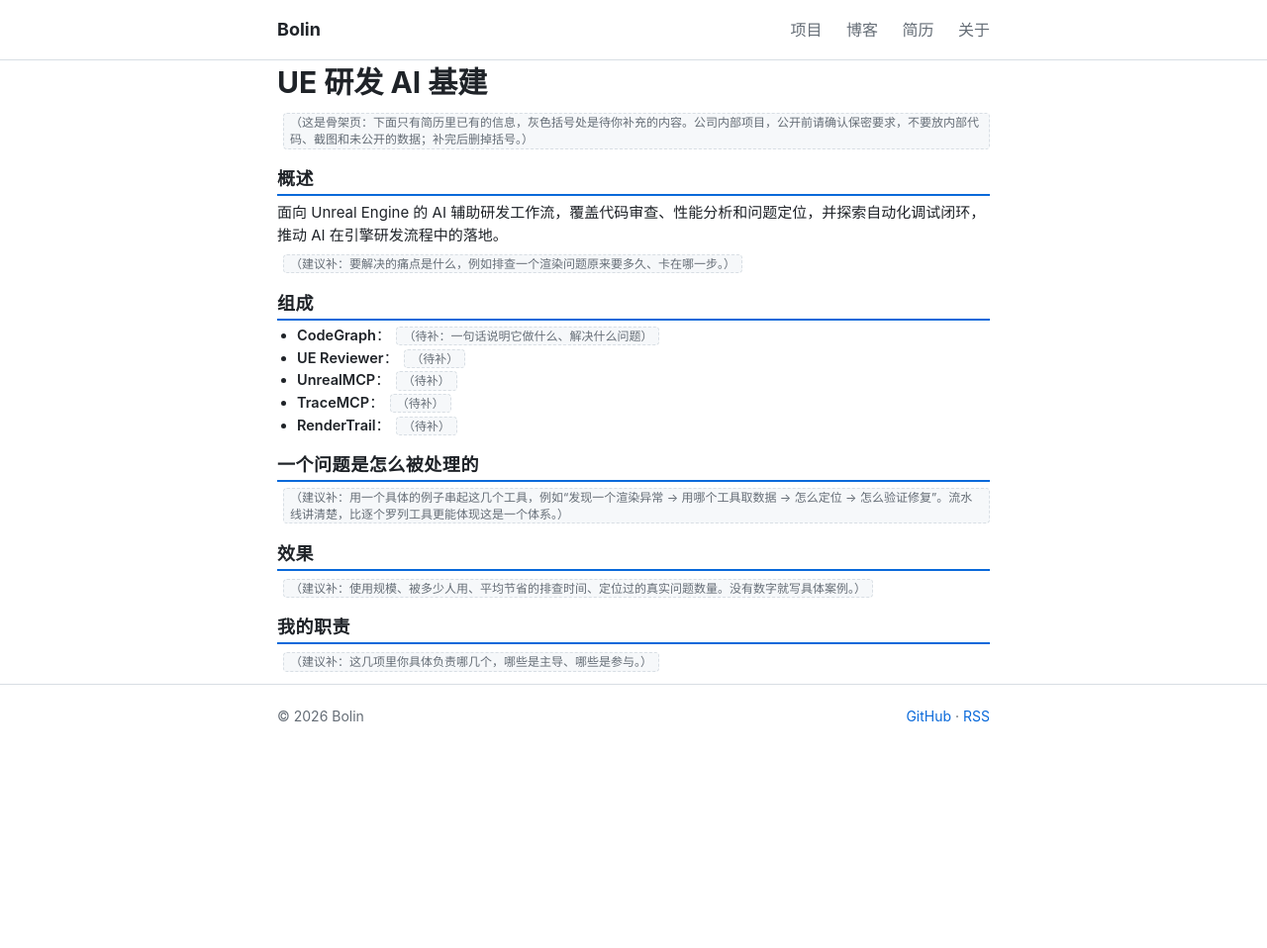
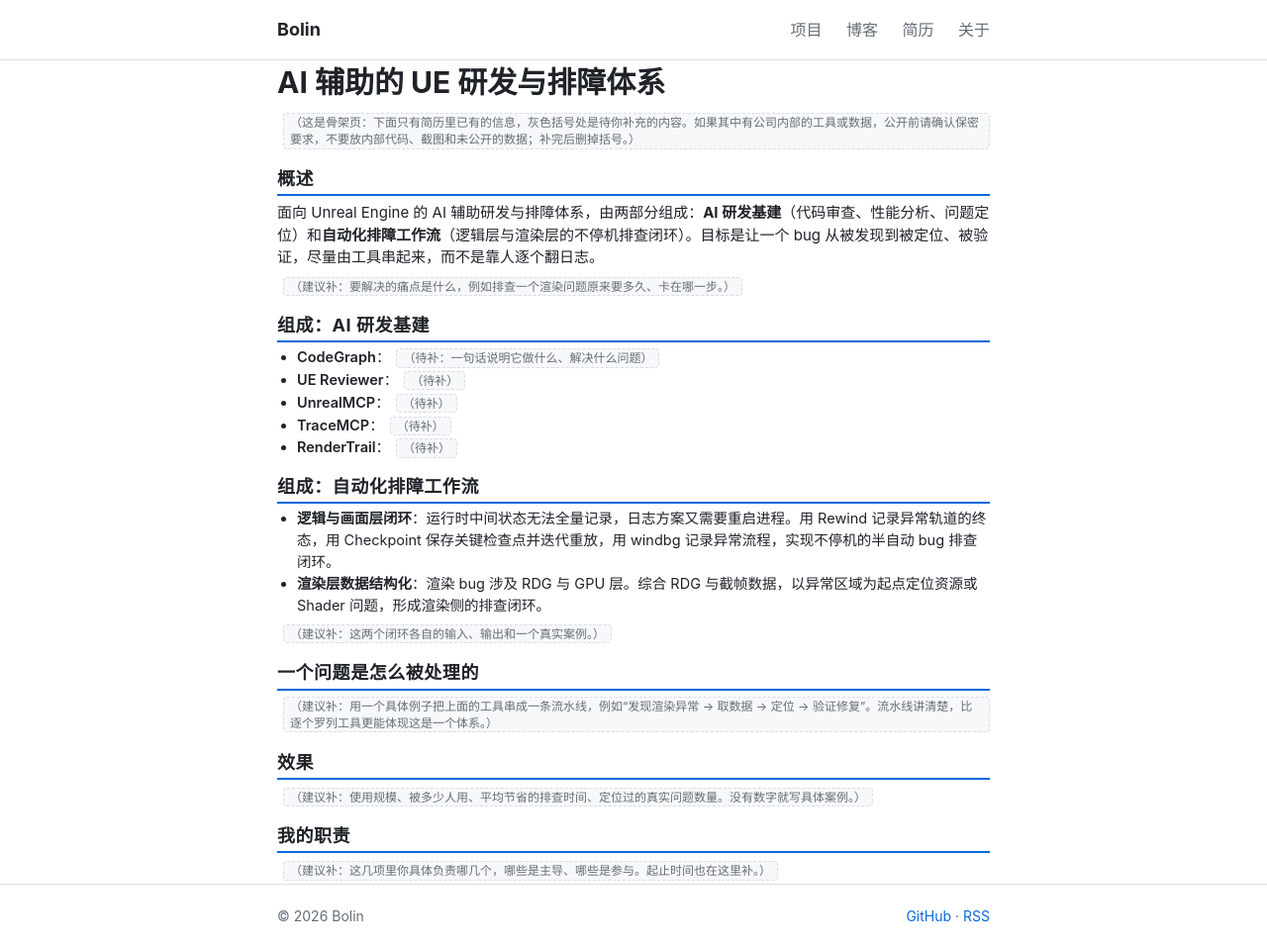
Before and after one commit to bolin12/bolin12.github.io, a Jekyll site: the page built from projects/ue-ai-infra.md, in a window 1280 px wide. Shown: the whole page at 99% size. Built offline with Jekyll 4.4.1, drawn with Linux system fonts in a browser that asks for light colours; before the commit the page ends 900 px from its top, so only the background shows below that.

Commit message:
Resume: merge AI infra and troubleshooting into one personal project; fold resource infrastructure into performance

```diff
--- a/_data/projects.yml
+++ b/_data/projects.yml
@@ -2,7 +2,7 @@
   desc: 将神经材质接入 Unreal Engine 并做性能优化,配套可复现的 GPU 基准、基线与回归检查。
   url: /projects/neural-bsdf-perf/
   tags: [Unreal Engine, GPU, Benchmark]
-- name: UE 研发 AI 基建
-  desc: 面向 Unreal Engine 的 AI 辅助研发工作流:代码审查、性能分析、问题定位。(待补充)
+- name: AI 辅助的 UE 研发与排障体系
+  desc: AI 研发基建加自动化排障工作流:代码审查、性能分析、问题定位,以及不停机的排查闭环。(待补充)
   url: /projects/ue-ai-infra/
   tags: [Unreal Engine, MCP, AI]
--- a/projects/ue-ai-infra.md
+++ b/projects/ue-ai-infra.md
@@ -1,28 +1,34 @@
 ---
 layout: page
-title: UE 研发 AI 基建
+title: AI 辅助的 UE 研发与排障体系
 permalink: /projects/ue-ai-infra/
 body_class: resume
 ---
-<p class="note">（这是骨架页：下面只有简历里已有的信息，灰色括号处是待你补充的内容。公司内部项目，公开前请确认保密要求，不要放内部代码、截图和未公开的数据；补完后删掉括号。）</p>
+<p class="note">（这是骨架页：下面只有简历里已有的信息，灰色括号处是待你补充的内容。如果其中有公司内部的工具或数据，公开前请确认保密要求，不要放内部代码、截图和未公开的数据；补完后删掉括号。）</p>
 
 ## 概述
-面向 Unreal Engine 的 AI 辅助研发工作流，覆盖代码审查、性能分析和问题定位，并探索自动化调试闭环，推动 AI 在引擎研发流程中的落地。
+面向 Unreal Engine 的 AI 辅助研发与排障体系，由两部分组成：**AI 研发基建**（代码审查、性能分析、问题定位）和**自动化排障工作流**（逻辑层与渲染层的不停机排查闭环）。目标是让一个 bug 从被发现到被定位、被验证，尽量由工具串起来，而不是靠人逐个翻日志。
 
 <span class="note">（建议补：要解决的痛点是什么，例如排查一个渲染问题原来要多久、卡在哪一步。）</span>
 
-## 组成
+## 组成：AI 研发基建
 - **CodeGraph**：<span class="note">（待补：一句话说明它做什么、解决什么问题）</span>
 - **UE Reviewer**：<span class="note">（待补）</span>
 - **UnrealMCP**：<span class="note">（待补）</span>
 - **TraceMCP**：<span class="note">（待补）</span>
 - **RenderTrail**：<span class="note">（待补）</span>
 
+## 组成：自动化排障工作流
+- **逻辑与画面层闭环**：运行时中间状态无法全量记录，日志方案又需要重启进程。用 Rewind 记录异常轨道的终态，用 Checkpoint 保存关键检查点并迭代重放，用 windbg 记录异常流程，实现不停机的半自动 bug 排查闭环。
+- **渲染层数据结构化**：渲染 bug 涉及 RDG 与 GPU 层。综合 RDG 与截帧数据，以异常区域为起点定位资源或 Shader 问题，形成渲染侧的排查闭环。
+
+<span class="note">（建议补：这两个闭环各自的输入、输出和一个真实案例。）</span>
+
 ## 一个问题是怎么被处理的
-<span class="note">（建议补：用一个具体的例子串起这几个工具，例如“发现一个渲染异常 → 用哪个工具取数据 → 怎么定位 → 怎么验证修复”。流水线讲清楚，比逐个罗列工具更能体现这是一个体系。）</span>
+<span class="note">（建议补：用一个具体例子把上面的工具串成一条流水线，例如“发现渲染异常 → 取数据 → 定位 → 验证修复”。流水线讲清楚，比逐个罗列工具更能体现这是一个体系。）</span>
 
 ## 效果
 <span class="note">（建议补：使用规模、被多少人用、平均节省的排查时间、定位过的真实问题数量。没有数字就写具体案例。）</span>
 
 ## 我的职责
-<span class="note">（建议补：这几项里你具体负责哪几个，哪些是主导、哪些是参与。）</span>
+<span class="note">（建议补：这几项里你具体负责哪几个，哪些是主导、哪些是参与。起止时间也在这里补。）</span>
```
Also changed, not shown: _data/resume.yml (+8 -7 lines), _data/resume_en.yml (+4 -4 lines).
